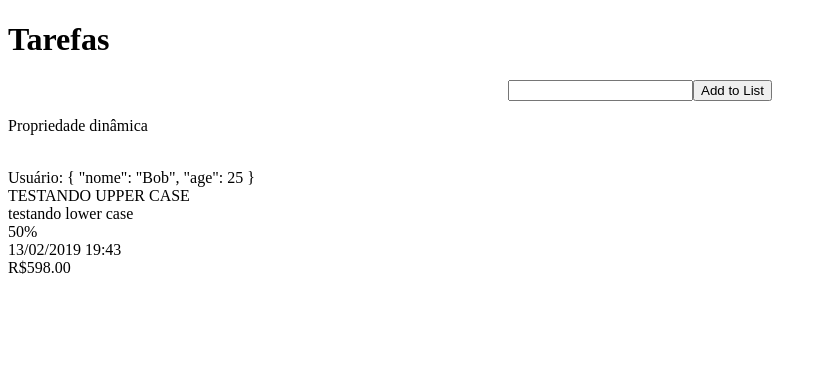
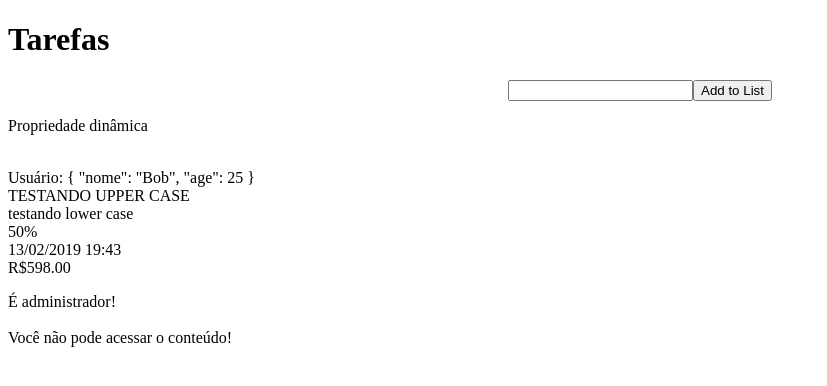
Before and after one commit to cesarlucasjunior/first-angular-cli, an Angular app: page / in a window 1280 px wide. Shown: the top 386 px of the page, without its empty margins (0-827 px from the left). Built offline with nearby package versions, Linux system fonts and the light colour scheme.

Commit message:
Inclusão de diretivas estruturais ngIf, ngSwitch, ngFor

```diff
--- a/src/app/app.component.html
+++ b/src/app/app.component.html
@@ -10,3 +10,14 @@
   {{date | date : 'dd/MM/yyyy HH:mm'}} <br/>
   {{moeda | currency : 'BRL'}}
 </p>
+
+<div *ngIf="isAdmin">É administrador!</div>
+<div *ngIf="!isAdmin"> É usuário comum!</div>
+
+<br/>
+
+<div [ngSwitch]="profile">
+  <div *ngSwitchCase="1">Você pode ler o conteúdo e alterá-lo</div>
+  <div *ngSwitchCase="2">Você pode ler o conteúdo</div>
+  <div *ngSwitchDefault>Você não pode acessar o conteúdo!</div>
+</div>
--- a/src/app/app.component.ts
+++ b/src/app/app.component.ts
@@ -18,4 +18,7 @@ export class AppComponent {
     nome: 'Bob',
     age: 25
   }
+
+  isAdmin:boolean = true;
+  profile:number = 3;
 }
```
